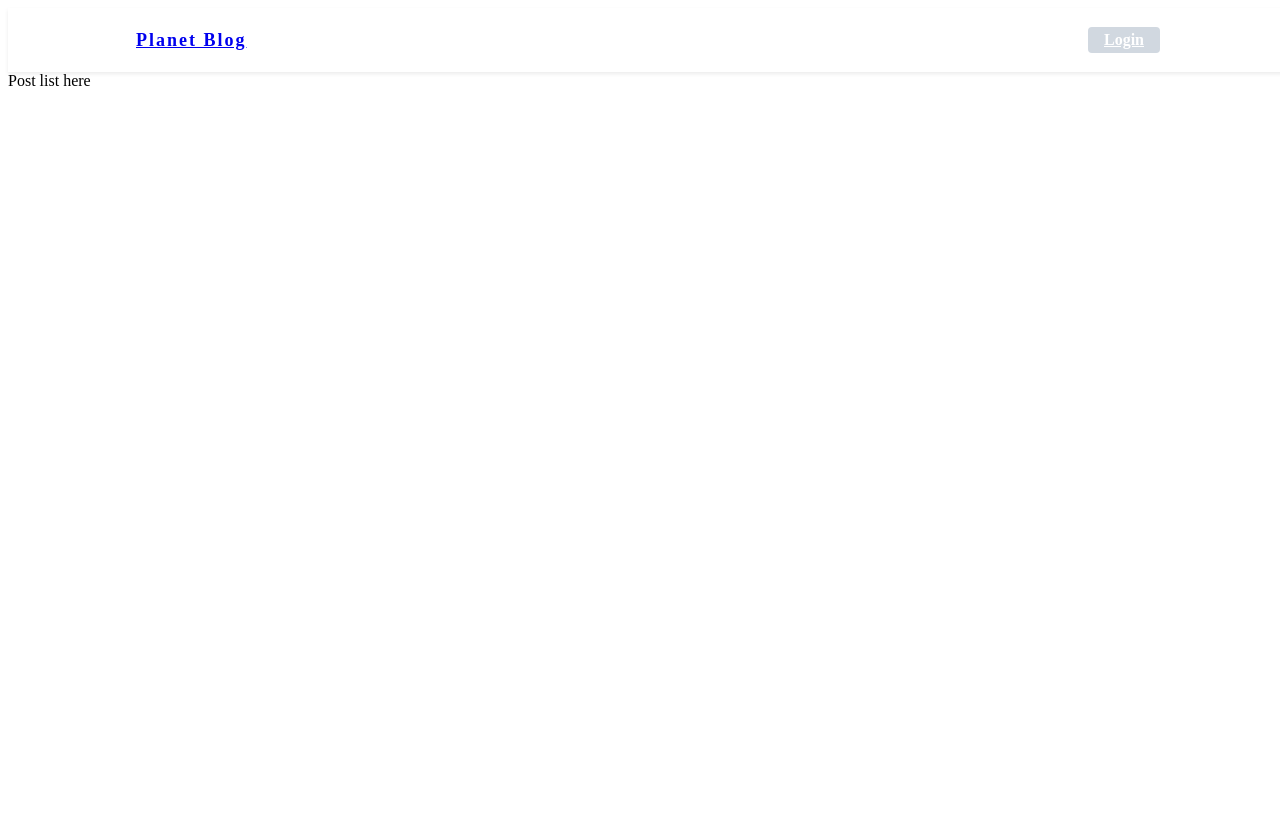
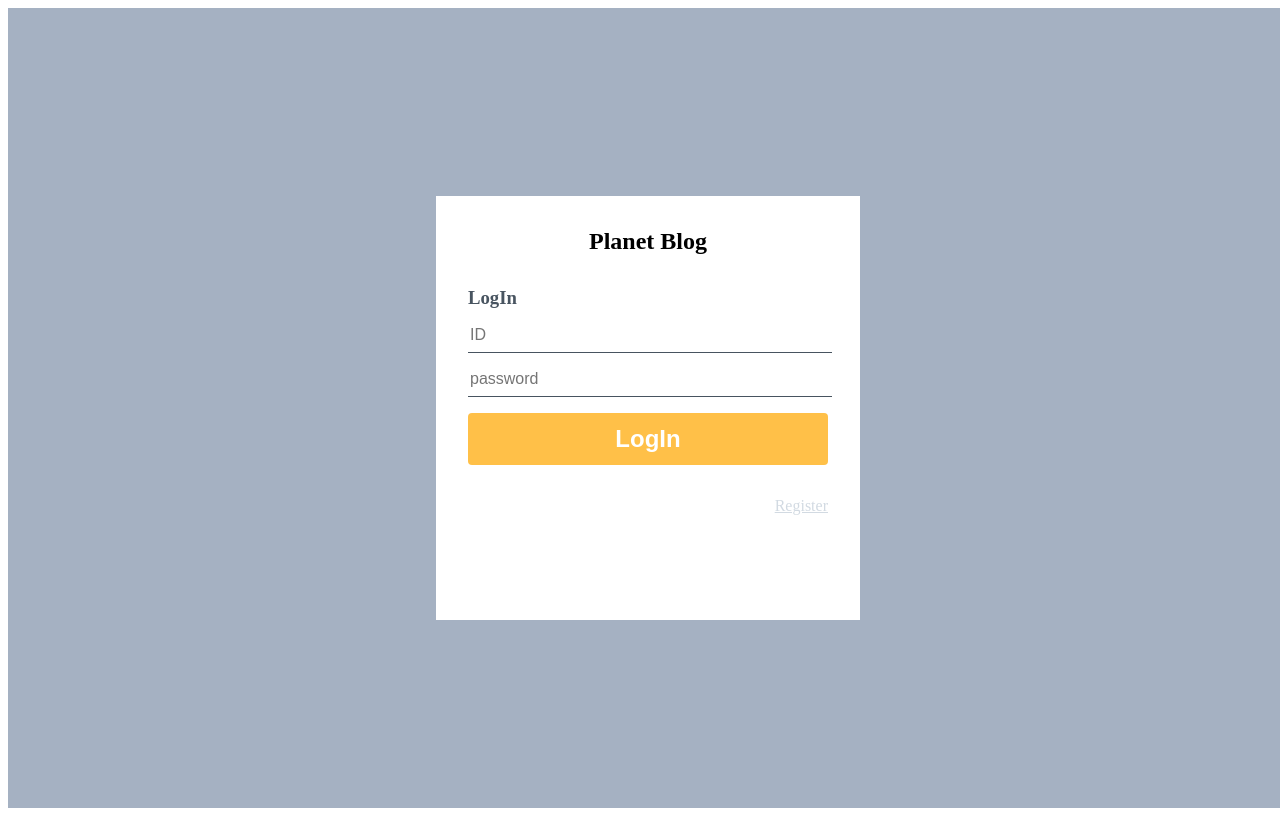
Before and after one commit to paulsplanet/planetblog, a React (Create React App) app: page /login in a window 1280 px wide. Before the commit this address led to /. Built offline with nearby package versions, Linux system fonts and the light colour scheme.

Commit message:
Login Form - created

```diff
--- /dev/null
+++ b/src/Routes/Login/LoginContainer.js
@@ -0,0 +1,41 @@
+import React from "react";
+import LoginForm from "../../Components/LoginForm";
+import styled from "styled-components";
+
+
+const LoginBack = styled.div`
+    width: 100vw;
+    height: 100vh;
+    display: flex;
+    justify-content: center;
+    align-items: center;
+    background-color: #a5b1c2;
+`;
+
+const LoginWrap = styled.div`
+    width: 360px;
+    height: 360px;
+    padding: 32px;
+    background-color: white;
+`;
+
+const Title = styled.div`
+    text-align: center;
+    padding-bottom: 2rem;
+    font-size: 24px;
+    font-weight: 600;
+`;
+
+const LoginContainer = () => {
+
+    return (
+        <LoginBack>
+            <LoginWrap>
+                <Title>Planet Blog</Title>
+                <LoginForm />
+            </LoginWrap>
+        </LoginBack>
+    )
+};
+
+export default LoginContainer;
--- /dev/null
+++ b/src/Routes/Login/index.js
@@ -0,0 +1,3 @@
+import LoginContainer from "./LoginContainer";
+
+export default LoginContainer;
--- /dev/null
+++ b/src/components/LoginForm.js
@@ -0,0 +1,72 @@
+import React from "react";
+import { Link } from "react-router-dom";
+import styled from "styled-components";
+import Button from "./utils/Button";
+
+
+const AuthFormBlock = styled.div`
+    h3 {
+        margin: 0;
+        color: #485460;
+        margin-bottom: 1rem;
+    }
+`;
+
+const StyledInput =styled.input`
+    font-size: 1rem;
+    border: none;
+    border-bottom: 1px solid #485460;
+    padding-bottom: 0.5rem;
+    outline: none;
+    width: 100%;
+    &:focus {
+        color: #ffc048;
+        border-bottom: 1px solid #1e272e;
+    }
+    & + & {
+        margin-top: 1rem;
+    }
+`;
+
+const Footer = styled.div`
+    margin-top: 2rem;
+    text-align: right;
+    a {
+        color: #d2dae2;
+        text-decoration: underline;
+        &:hover {
+            color: #ffc048;
+        }
+    }
+`;
+
+const ButtonWithMarginTop = styled(Button)`
+    margin-top: 1rem;
+`;
+
+const ErrorMessage = styled.div`
+    color: #eb3b5a;
+    text-align: center;
+    font-size: 0.875rem;
+    margin-top: 1rem;
+`;
+
+const LoginForm = ({ form, onChange, onSubmit, error }) => {
+
+    return (
+        <AuthFormBlock>
+            <h3>LogIn</h3>
+            <form onSubmit={onSubmit}>
+                <StyledInput name="username" placeholder="ID" onChange={onChange}  />
+                <StyledInput name="password" placeholder="password" type="password" onChange={onChange}  />
+                {error && <ErrorMessage>{error}</ErrorMessage>}
+                <ButtonWithMarginTop orange fullWidth>LogIn</ButtonWithMarginTop>
+            </form>
+            <Footer>
+                <Link to="/register">Register</Link>
+            </Footer>
+        </AuthFormBlock>
+    )
+}
+
+export default LoginForm;
--- a/src/components/Router.js
+++ b/src/components/Router.js
@@ -1,6 +1,7 @@
 import React from "react";
 import { BrowserRouter as Router, Route, Redirect, Switch } from "react-router-dom";
-import PostList from "./../Routes/PostList"
+import PostList from "../Routes/PostList";
+import Login from "../Routes/Login";
 
 
 const Navigation = function() {
@@ -8,8 +9,8 @@ const Navigation = function() {
         <Router>
             <Switch>
                 <Route path="/" exact component={PostList} />
+                <Route path="/login" component={Login} />
                 { /*
-                <Route path="/login" component={Login} />
                 <Route path="/register" component={Register} />
                 <Route path="/write" component={Write} />
                 <Route path="/Post" component={Post} />
--- a/src/components/utils/Button.js
+++ b/src/components/utils/Button.js
@@ -48,7 +48,7 @@ const StyledLink = styled(Link)`
 
 const Button = props => {
     return props.to ? (
-        <StyledLink {...props} cyan={props.cyan ? 1 : 0} />
+        <StyledLink {...props} orange={props.orange ? 1 : 0} />
     ) : (
         <StyledButton {...props} />
     )
```
